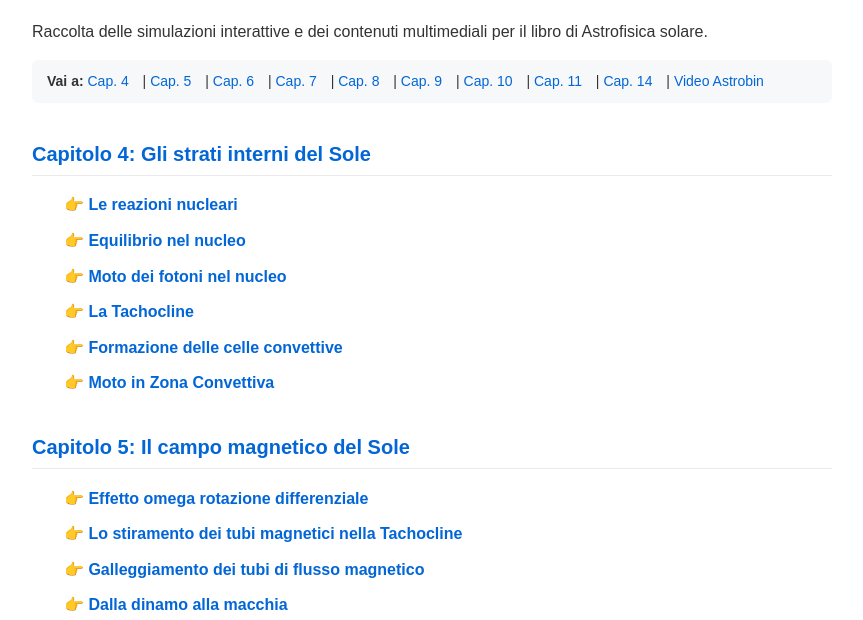
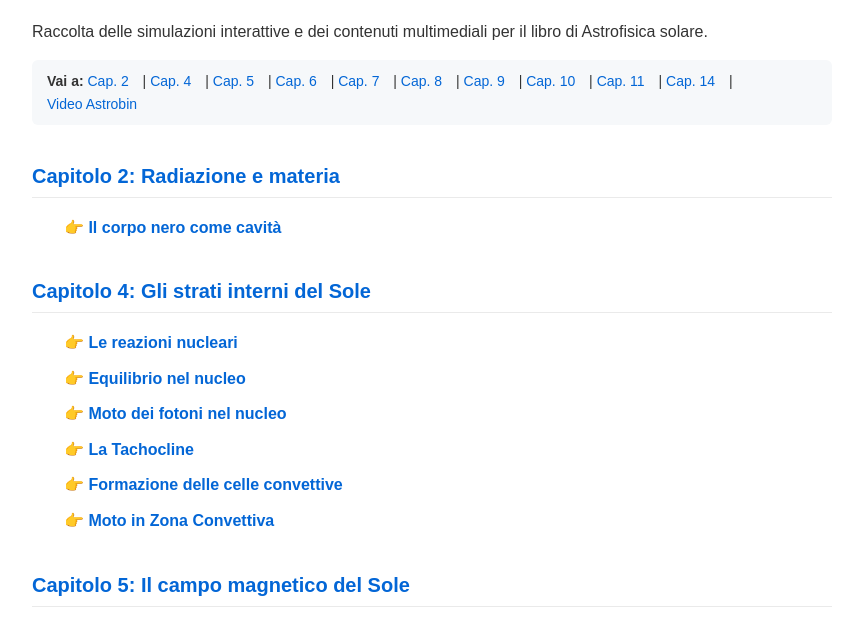
Before and after one commit to CarloCasoli/Il_Sole, a plain HTML site: page index.html in a window 1280 px wide. Shown: the part 145-765 px from the top of the page, without its empty margins (208-1071 px from the left). Drawn offline with Linux system fonts and the light colour scheme.

Commit message:
Add files via upload

```diff
--- a/index.html
+++ b/index.html
@@ -35,6 +35,7 @@
     <!-- Menu rapido per saltare ai capitoli -->
     <div class="nav-rapida">
         <strong data-en="Go to:">Vai a:</strong>
+        <a href="#cap2" data-en="Ch. 2">Cap. 2</a> |
         <a href="#cap4" data-en="Ch. 4">Cap. 4</a> |
         <a href="#cap5" data-en="Ch. 5">Cap. 5</a> |
         <a href="#cap6" data-en="Ch. 6">Cap. 6</a> |
@@ -46,6 +47,12 @@
         <a href="#cap14" data-en="Ch. 14">Cap. 14</a> |
         <a href="#astrobin" data-en="Astrobin videos">Video Astrobin</a>
     </div>
+
+    <!-- SEZIONE CAPITOLO 2 -->
+    <h2 id="cap2" data-en="Chapter 2: Radiation and matter">Capitolo 2: Radiazione e materia</h2>
+    <ul>
+        <li>👉 <a href="corpo_nero_cavita.html" data-en="The black body as a cavity">Il corpo nero come cavità</a></li>
+    </ul>
 
     <!-- SEZIONE CAPITOLO 4 -->
     <h2 id="cap4" data-en="Chapter 4: The inner layers of the Sun">Capitolo 4: Gli strati interni del Sole</h2>
```
